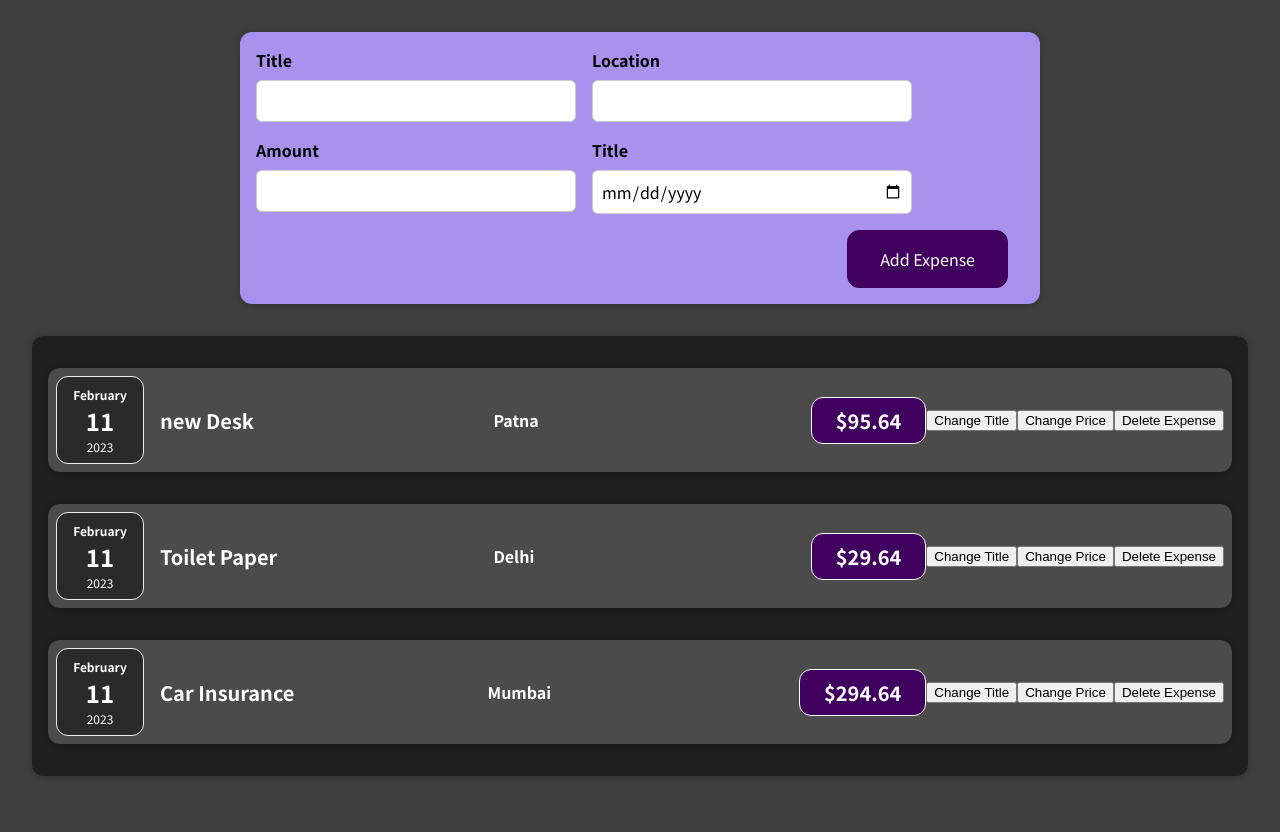
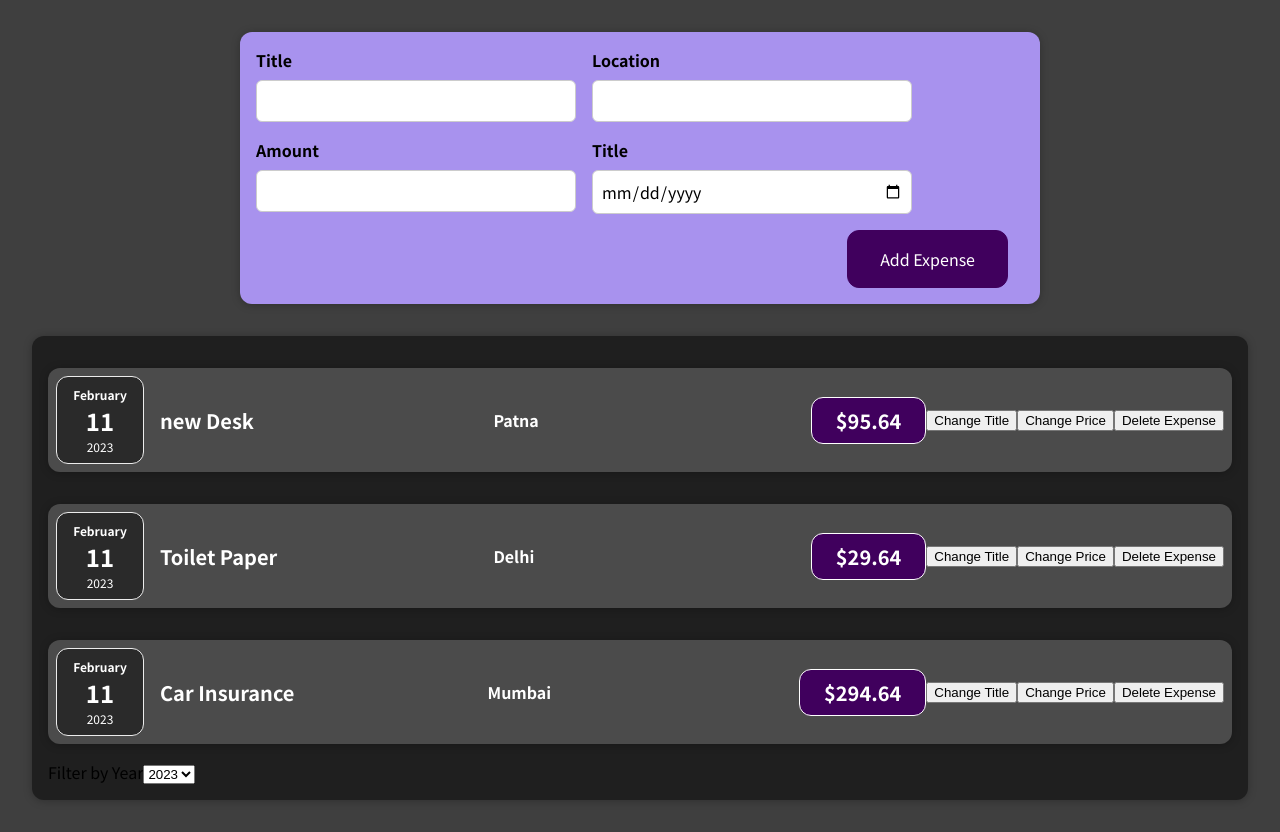
Before and after one commit to ahnitin/Advance-React-Sharpener, a React (Create React App) app: page / in a window 1280 px wide. Before the commit the page ends 808 px from the top, so only its background shows below. Built offline with nearby package versions, Linux system fonts and the light colour scheme.

Commit message:
Adding a filter which doesnt work on the expense tracker

```diff
--- a/src/components/Expenses/Expenses.js
+++ b/src/components/Expenses/Expenses.js
@@ -1,10 +1,20 @@
 import ExpenseItem from "./ExpenseItem";
 import Card from "../UI/Card.js";
+import ExpenseFilter from "../NewExpense/ExpenseFilter.jsx";
 import "./Expenses.css";
+import { useState } from "react";
 
 const Expenses = (props) => {
+  const [filteredYear, setFilteredYear] = useState("2023");
+  const filterChangeHandler = (selectedYear) => {
+    setFilteredYear(selectedYear);
+  };
   return (
     <Card className="expenses">
+      <ExpenseFilter
+        selected={filteredYear}
+        onChangeFilter={filterChangeHandler}
+      ></ExpenseFilter>
       {props.expenses.map((expense) => (
         <ExpenseItem
           title={expense.title}
--- /dev/null
+++ b/src/components/NewExpense/ExpenseFilter.jsx
@@ -0,0 +1,21 @@
+import "./ExpenseFilter.css";
+const ExpenseFilter = (props) => {
+  const dropdownChangeHandler = (event) => {
+    console.log(event.target.value);
+    props.onChangeFilter(event.target.value);
+  };
+  return (
+    <div className="expense-filter">
+      <div className="expense-filter__control"></div>
+      <label>Filter by Year</label>
+      <select value={props.selected} onChange={dropdownChangeHandler}>
+        <option value="2024">2024</option>
+        <option value="2023">2023</option>
+        <option value="2022">2022</option>
+        <option value="2021">2021</option>
+        <option value="2020">2020</option>
+      </select>
+    </div>
+  );
+};
+export default ExpenseFilter;
```
